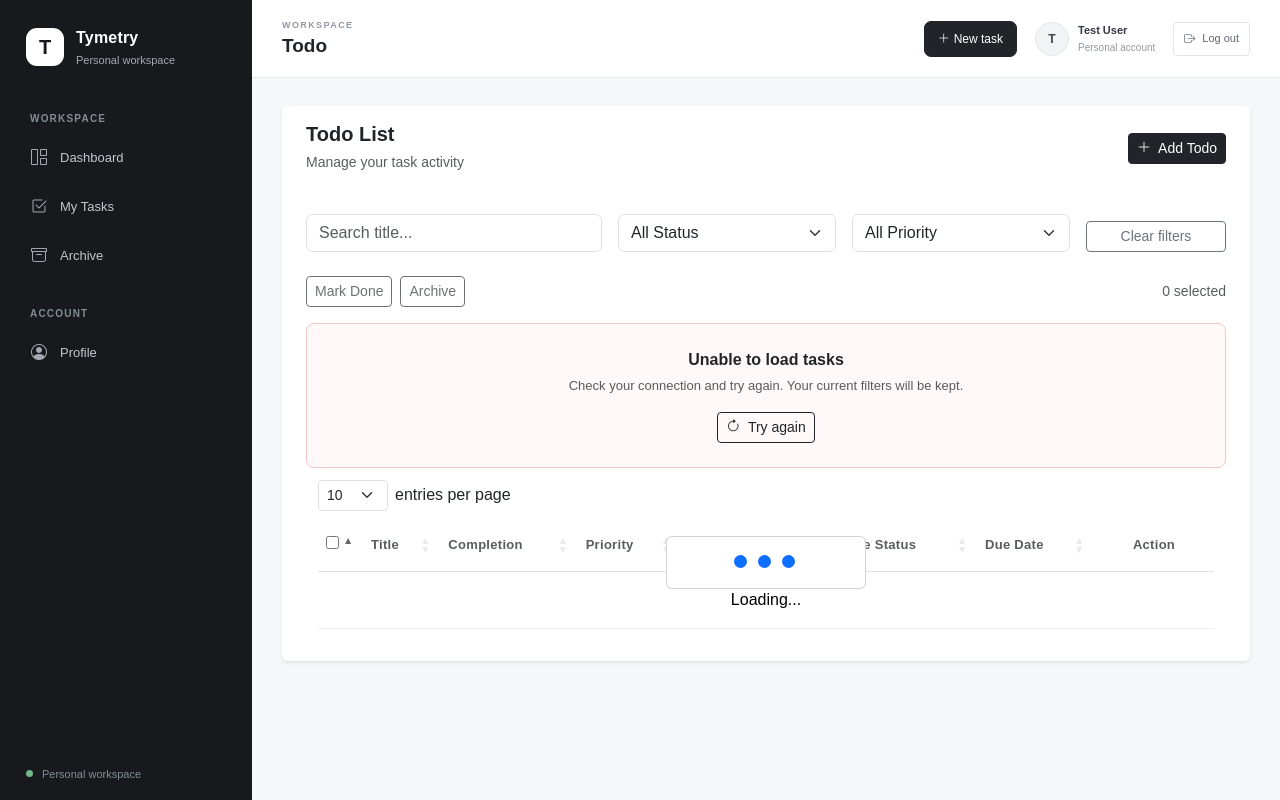
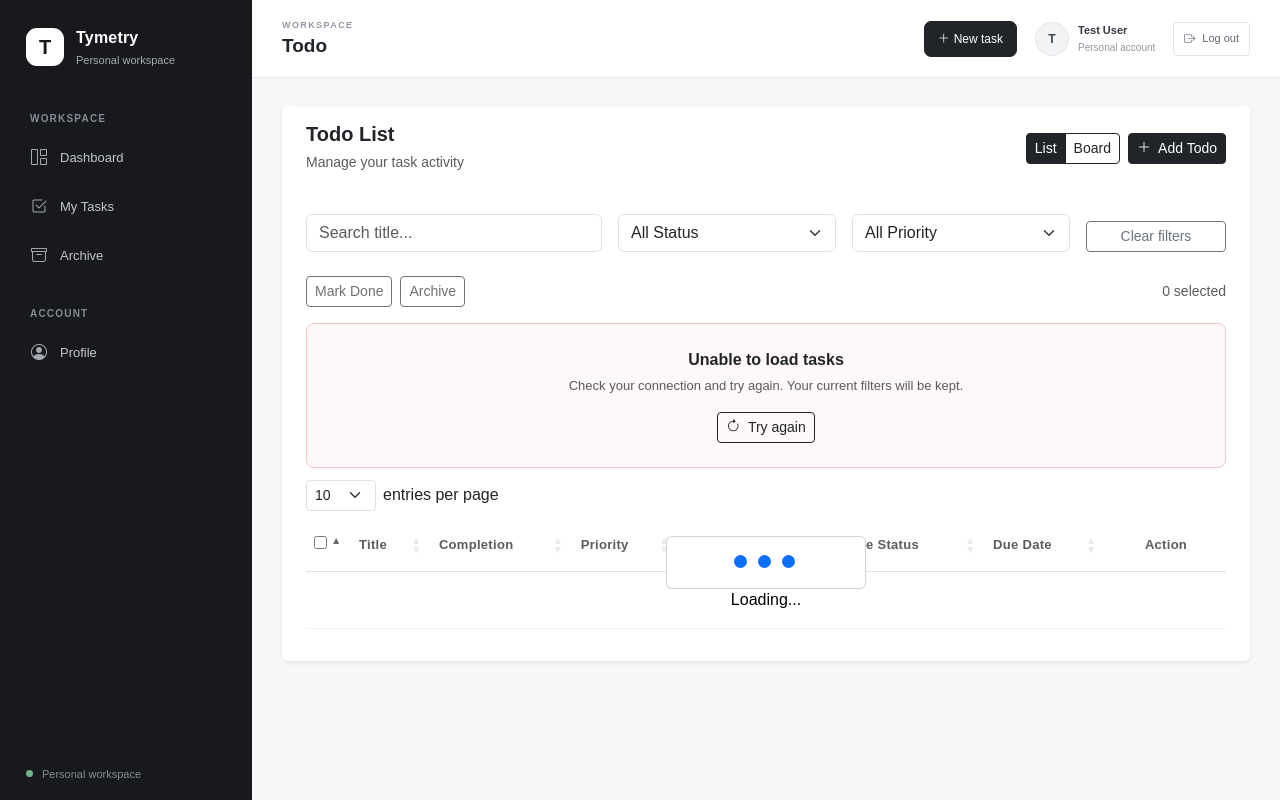
Before and after one commit to imandodo01/Tymetry-web, a Laravel app: template resources/views/todo/index.blade.php in a window 1280 px wide. Run offline with Laravel 12, Linux system fonts and the light colour scheme; the template is opened without the code that fills it, so the values that code supplies are empty; a user stored in the database is signed in; data comes from the database, SQL or seed files in the repository.

Commit message:
feat(todo): add Board View layout and data

```diff
--- a/resources/views/todo/index.blade.php
+++ b/resources/views/todo/index.blade.php
@@ -9,7 +9,7 @@
 @section('content')
 <div class="card border-0 shadow-sm">
     <div class="card-header bg-white border-0 py-3 px-4">
-        <div class="d-flex justify-content-between align-items-center">
+        <div class="d-flex flex-wrap justify-content-between align-items-center gap-3">
             <div>
                 <h5 class="mb-1 fw-semibold">
                     Todo List
@@ -18,10 +18,16 @@
                     Manage your task activity
                 </small>
             </div>
-            <a href="{{ route('todo.create') }}" class="btn btn-dark btn-sm">
+            <div class="d-flex align-items-center gap-2">
+                <div class="btn-group btn-group-sm" role="group" aria-label="Todo view">
+                    <button type="button" class="btn btn-dark" id="showTodoList" aria-pressed="true">List</button>
+                    <button type="button" class="btn btn-outline-dark" id="showTodoBoard" aria-pressed="false">Board</button>
+                </div>
+                <a href="{{ route('todo.create') }}" class="btn btn-dark btn-sm">
                 <i class="bi bi-plus-lg me-1"></i>
                 Add Todo
             </a>
+            </div>
             {{-- <button class="btn btn-outline-dark btn-sm" id="createTodoBtn">Add Todo</button> --}}
         </div>
     </div>
@@ -57,6 +63,7 @@
                     </button>
                 </div>
             </div>
+            <div id="todoListView">
             <div class="d-flex flex-wrap align-items-center gap-2 mb-3" role="group" aria-label="Bulk task actions">
                 <button type="button" class="btn btn-outline-dark btn-sm" id="bulkDone" disabled>
                     Mark Done
@@ -110,7 +117,34 @@
                 <tbody>
                 </tbody>
             </table>
+            </div>
         </div>
+        <section id="todoBoardView" class="d-none" aria-label="Todo board">
+            <div id="todoBoardLoading" class="todo-table-loading d-none" role="status" aria-live="polite">
+                <span class="spinner-border spinner-border-sm" aria-hidden="true"></span>
+                <span>Loading board...</span>
+            </div>
+            <div id="todoBoardError" class="todo-table-error d-none" role="alert">
+                <div class="fw-semibold mb-1">Unable to load board</div>
+                <p class="text-muted mb-3">Check your connection and try again.</p>
+                <button type="button" class="btn btn-outline-dark btn-sm" id="retryTodoBoard">Try again</button>
+            </div>
+            <div id="todoBoardEmpty" class="text-center text-muted py-5 d-none">
+                <i class="bi bi-kanban fs-1" aria-hidden="true"></i>
+                <p class="mt-3 mb-0">No tasks match these filters.</p>
+            </div>
+            <div class="todo-board-grid" id="todoBoardColumns">
+                @foreach ($statusOption as $status)
+                <section class="todo-board-column" data-status="{{ $status->value }}" aria-labelledby="todo-board-heading-{{ $status->value }}">
+                    <header class="todo-board-column-header">
+                        <h6 class="mb-0" id="todo-board-heading-{{ $status->value }}">{{ $status->label() }}</h6>
+                        <span class="badge text-bg-light" data-column-count="{{ $status->value }}">0</span>
+                    </header>
+                    <div class="todo-board-cards" data-column-cards="{{ $status->value }}" aria-live="polite"></div>
+                </section>
+                @endforeach
+            </div>
+        </section>
     </div>
 </div>
 
```
